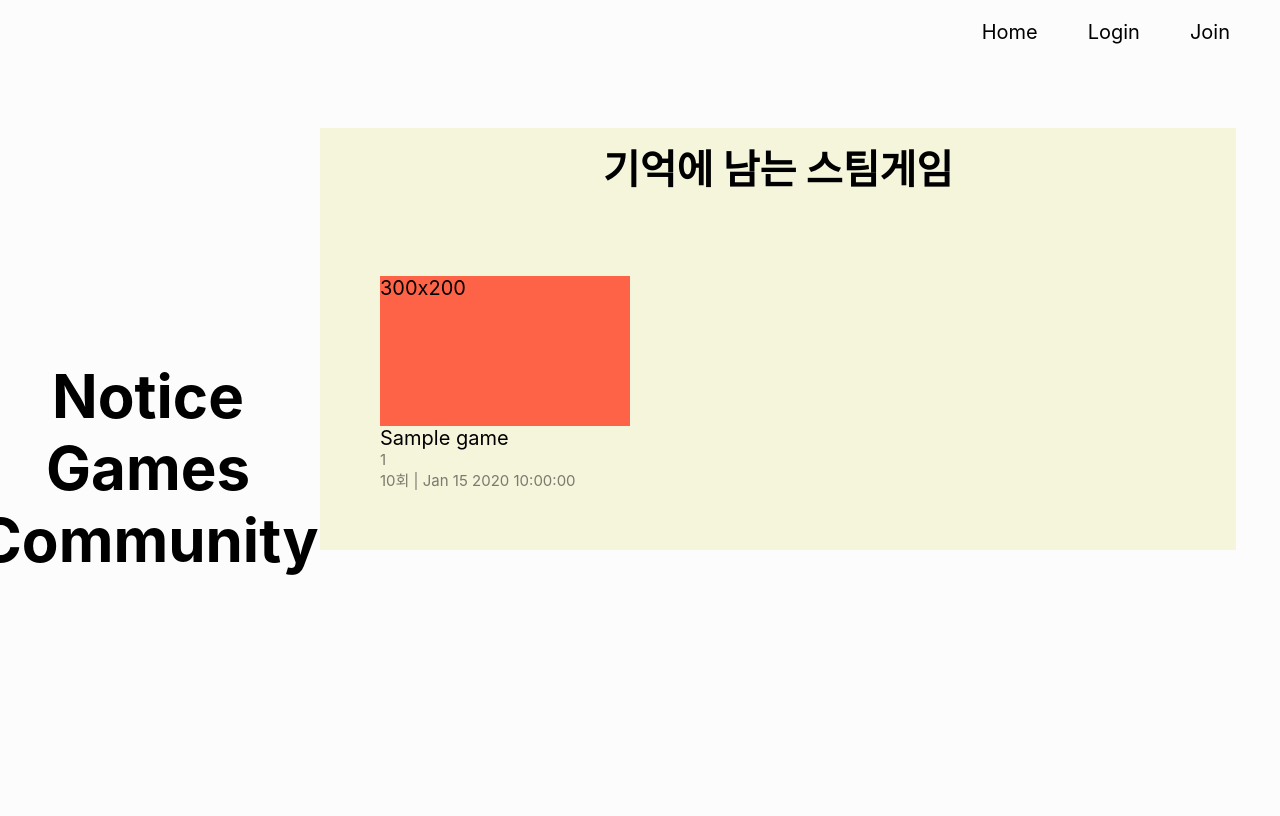
After one commit to Juzdalua/memorable-games, a Node server app: page /games in a window 1280 px wide. The commit adds this page. Shown: the top 816 px of the page. Run offline with Node 20, Linux system fonts and the light colour scheme; tables that the repository leaves empty hold one stand-in row (values such as "Sample post"); some libraries are stand-ins or nearby versions.

Commit message:
Change menu

```diff
--- a/src/controllers/steamController.js
+++ b/src/controllers/gameController.js
@@ -1,64 +1,64 @@
 import Like from "../model/Like";
-import Steam from "../model/Steam";
+import Game from "../model/Game";
 import User from "../model/User";
 import Comment from "../model/Comment";
 
 
-export const getSteamList = async (req, res) => {
-    const steams = await Steam.find({}).sort({createAt:"desc"}).populate("owner");
+export const getGameList = async (req, res) => {
+    const games = await Game.find({}).sort({createAt:"desc"}).populate("owner");
 
-    res.render("steam/steam-list", {pageTitle:" | Steam", steams});
+    res.render("games/games-list", {pageTitle:" | Game", games});
 };
 
 //게시물 작성
-export const getSteamWrite = (req, res) => {
+export const getGameWrite = (req, res) => {
 
-    res.render("steam/steam-write", {pageTitle:" | Steam"});
+    res.render("games/games-write", {pageTitle:" | Game"});
 };
-export const postSteamWrite = async (req, res) => {
+export const postGameWrite = async (req, res) => {
     const {title, description,age, genre} = req.body;
 
-    const steam = await Steam.create({
+    const game = await Game.create({
         title, description,age, genre,
         owner: req.session.user._id,
         fileUrl: req.file.path
     });
     const user = await User.findById(req.session.user._id);
-    user.steam.push(steam._id);
+    user.game.push(game._id);
     user.save();
 
     //좋아요&싫어요 달아주기
     const like = await Like.create({
-       game: steam._id
+       game: game._id
     });
-    steam.like = like._id;
-    steam.save();
+    game.like = like._id;
+    game.save();
 
-    return res.redirect("/steam");
+    return res.redirect("/games");
 };
 
 //게시물 클릭
-export const getSteam = async (req,res) => {
+export const getGame = async (req,res) => {
     const {id} = req.params;
-    const steam = await Steam.findById(id).populate("owner").populate("like");
+    const game = await Game.findById(id).populate("owner").populate("like");
 
     //조회수 늘려주기
-    steam.views++;
-    steam.save();
+    game.views++;
+    game.save();
 
     const comments = await Comment.find({game:id}).sort({createdAt:"desc"}).populate("owner");
 
-    return res.render("steam/steam", {pageTitle:"Steam", steam, comments});
+    return res.render("games/games", {pageTitle:"Game", game, comments});
 };
 
 // Like & Dislike
-export const getSteamLike = async (req, res) => {
+export const getGameLike = async (req, res) => {
     const {id} = req.params;
-    const steam = await Steam.findById(id).populate("owner").populate("like");
+    const game = await Game.findById(id).populate("owner").populate("like");
 
     //login validation
     if(!req.session.user)
-        return res.render("steam/steam", {pageTitle:"Steam", errorMessage:"로그인 먼저 하세요.", steam});
+        return res.render("games/games", {pageTitle:"Game", errorMessage:"로그인 먼저 하세요.", game});
 
     // like model 찾기
     const like = await Like.findOne({game: id});
@@ -94,13 +94,13 @@ export const getSteamLike = async (req, res) => {
 
     res.redirect('back');
 };
-export const getSteamDislike = async (req, res) => {
+export const getGameDislike = async (req, res) => {
     const {id} = req.params;
-    const steam = await Steam.findById(id).populate("owner").populate("like");
+    const game = await Game.findById(id).populate("owner").populate("like");
 
     //login validation
     if(!req.session.user)
-        return res.render("steam/steam", {pageTitle:"Steam", errorMessage:"로그인 먼저 하세요.", steam});
+        return res.render("games/games", {pageTitle:"Game", errorMessage:"로그인 먼저 하세요.", game});
 
     // like model 찾기
     const like = await Like.findOne({game: id});
@@ -140,12 +140,12 @@ export const createComment = async (req, res) => {
         params:{id},
         body:{comment}
     } = req;
-    const steam = await Steam.findById(id).populate("owner").populate("like");
+    const game = await Game.findById(id).populate("owner").populate("like");
     const loginUser = await User.findById(req.session.user._id);
 
     //login validation
     if(!req.session.user)
-        return res.render("steam/steam", {pageTitle:"Steam", errorMessage:"로그인 먼저 하세요.", steam});
+        return res.render("games/games", {pageTitle:"Game", errorMessage:"로그인 먼저 하세요.", game});
 
     const newComment = await Comment.create({
         comment,
@@ -155,30 +155,30 @@ export const createComment = async (req, res) => {
 
     const comments = await Comment.find({game:id}).sort({createdAt:"desc"}).populate("owner");
 
-    steam.comments.push(newComment);
-    steam.save();
+    game.comments.push(newComment);
+    game.save();
 
     loginUser.comments.push(newComment);
     loginUser.save();
 
-    return res.render("steam/steam", {pageTitle:"Steam", steam, comments});
+    return res.render("games/games", {pageTitle:"Game", game, comments});
 };
 
 export const deleteComment = async (req, res) => {
     const loginUser = req.session.user;
     //login validation
     if(!loginUser)
-        return res.render("steam/steam", {pageTitle:"Steam", errorMessage:"로그인 먼저 하세요.", steam});
+        return res.render("games/games", {pageTitle:"Game", errorMessage:"로그인 먼저 하세요.", game});
 
     const commentId = req.params.id;
-    const {steam_id} = req.body;
+    const {game_id} = req.body;
 
     const comment = await Comment.findById(commentId).populate("owner");
 
     if(!comment)
         return res.redirect("back");
 
-    const steam = await Steam.findById(steam_id).populate("comments");
+    const game = await Game.findById(game_id).populate("comments");
     const user = await User.findById(comment.owner._id).populate("comments");
 
     //user validation
@@ -186,12 +186,12 @@ export const deleteComment = async (req, res) => {
         return res.status(404).render("404");
 
     await Comment.findByIdAndDelete(commentId);
-    steam.comments = steam.comments.filter(x => String(x._id) != String(commentId));
-    steam.save();
+    game.comments = game.comments.filter(x => String(x._id) != String(commentId));
+    game.save();
     user.comments = user.comments.filter(x => String(x._id) != String(commentId));
     user.save();
 
-    const comments = await Comment.find({game:steam_id}).sort({createdAt:"desc"}).populate("owner");
+    const comments = await Comment.find({game:game_id}).sort({createdAt:"desc"}).populate("owner");
 
-    return res.render("steam/steam", {pageTitle:"Steam", steam, comments});
+    return res.render("games/games", {pageTitle:"Game", game, comments});
 };
--- a/src/model/Comment.js
+++ b/src/model/Comment.js
@@ -5,7 +5,7 @@ const CommentSchema = new Schema({
     comment: {type:String, required:true},
     createAt: {type:Date, default:Date.now, required:true},
     owner: {type:mongoose.Schema.Types.ObjectId, ref:"User"},
-    game: {type:mongoose.Schema.Types.ObjectId, required:true, ref:"Steam"}
+    game: {type:mongoose.Schema.Types.ObjectId, required:true, ref:"Game"}
 });
 
 
--- a/src/model/Steam.js
+++ b/src/model/Game.js
@@ -1,7 +1,7 @@
 import mongoose from 'mongoose';
 const { Schema } = mongoose;
 
-const SteamSchema = new Schema({
+const GameSchema = new Schema({
     title: {type:String, required:true},
     description: {type:String, required:true},
     createAt:{type:Date, default:Date.now},
@@ -17,5 +17,5 @@ const SteamSchema = new Schema({
 
 
 
-const Steam = mongoose.model("Steam", SteamSchema);
-export default Steam;
+const Game = mongoose.model("Game", GameSchema);
+export default Game;
--- a/src/model/Like.js
+++ b/src/model/Like.js
@@ -5,7 +5,7 @@ const LikeSchema = new Schema({
     like: {type:Number, default:0},
     dislike:{type:Number, default:0},
     owner: [{type:mongoose.Schema.Types.ObjectId, ref:"User"}],
-    game: {type:mongoose.Schema.Types.ObjectId, required:true, ref:"Steam"}
+    game: {type:mongoose.Schema.Types.ObjectId, required:true, ref:"Game"}
 });
 
 
--- a/src/model/User.js
+++ b/src/model/User.js
@@ -7,7 +7,7 @@ const UserSchema = new Schema({
     email: {type:String, required:true, unique:true},
     grade: {type:Number, required:true, default:2}, //0-master 1-sec_master 2-nomal
     notice:[ {type:mongoose.Schema.Types.ObjectId, ref:"Notice"} ],
-    steam:[ {type:mongoose.Schema.Types.ObjectId, ref:"Steam"} ],
+    game:[ {type:mongoose.Schema.Types.ObjectId, ref:"Game"} ],
     like:[ {type:mongoose.Schema.Types.ObjectId, ref:"Like"} ],
     comments: [{type:mongoose.Schema.Types.ObjectId, ref:"Comment"}],
 });
--- a/src/routers/apiRouter.js
+++ b/src/routers/apiRouter.js
@@ -1,10 +1,10 @@
 import express from "express";
-import {createComment, deleteComment} from "../controllers/steamController";
+import {createComment, deleteComment} from "../controllers/gameController";
 
 const apiRouter = express.Router();
 
-apiRouter.route("/steams/:id/comment").post(createComment);
-apiRouter.route("/steams/:id/comment/delete").post(deleteComment);
+apiRouter.route("/games/:id/comment").post(createComment);
+apiRouter.route("/games/:id/comment/delete").post(deleteComment);
 
 
 export default apiRouter;
--- a/src/server.js
+++ b/src/server.js
@@ -1,7 +1,7 @@
 import express from "express";
 import rootRouter from "./routers/rootRouter";
 import noticeRouter from "./routers/noticeRouter";
-import steamRouter from "./routers/steamRouter";
+import gameRouter from "./routers/gameRouter";
 import apiRouter from "./routers/apiRouter";
 import bodyParser from "body-parser";
 import "./db";
@@ -30,7 +30,7 @@ app.use(localsMiddlewares);
 app.use("/uploads", express.static("uploads"));
 app.use('/', rootRouter);
 app.use('/notice', noticeRouter);
-app.use('/steam', steamRouter);
+app.use('/games', gameRouter);
 app.use('/api', apiRouter);
 
 //404 Uncorrect URL
--- a/src/views/steam/steam-list.pug
+++ b/src/views/games/games-list.pug
@@ -1,5 +1,5 @@
 extends ../layouts/base.pug
-include ../mixins/steam-mixin.pug
+include ../mixins/games-mixin.pug
 
 block content
     div.main__header
@@ -8,10 +8,10 @@ block content
     if loggedIn && loggedInUser.grade === 0
         div.notice-maseter__write
             div.notice-maseter__write-btn
-                a(href="/steam/write") 글쓰기
+                a(href="/games/write") 글쓰기
 
     div.steam-container
-        each steam in steams
-            +steam(steam)
+        each game in games
+            +game(game)
         else
-            span no steam games..
+            span no games...
--- a/src/views/layouts/base.pug
+++ b/src/views/layouts/base.pug
@@ -28,11 +28,9 @@ html(lang="en")
                 li
                     a(href="/notice") Notice
                 li
-                    a(href="/steam") Steam
+                    a(href="/games") Games
                 li
-                    a(href="/online") Online
-                li
-                    a(href="/mygames") My games
+                    a(href="/community") Community
 
         main
             block content
--- a/src/views/mixins/comment-mixin.pug
+++ b/src/views/mixins/comment-mixin.pug
@@ -4,9 +4,9 @@ mixin comment(comment)
         span.steam__main-comment__item-userid=comment.owner.userid
         span.steam__main-comment__item-createAt=String(comment.createAt).substr(4,20)
         if String(comment.owner._id) === String(locals.loggedInUser._id)
-            form(action=`/api/steams/${comment._id}/comment/delete` method="POST")
+            form(action=`/api/games/${comment._id}/comment/delete` method="POST")
                 input.steam__main-comment__item-delete(type="submit" value="X")
-                input(type="text" value=`${comment.game}` readonly name="steam_id" style="display:none;")
+                input(type="text" value=`${comment.game}` readonly name="game_id" style="display:none;")
             //- span.steam__main-comment__item-delete(onclick=`location.href="/api/steams/${comment._id}/comment/delete"`) ❌
     div
         span.steam__main-comment__item-text=comment.comment
--- /dev/null
+++ b/src/views/mixins/games-mixin.pug
@@ -0,0 +1,9 @@
+mixin game(game)
+
+    div.steam-item(OnClick=`location.href="/games/${game._id}"`)
+        div.steam-item__thumbnail
+            div 300x200
+        div.steam-item__content
+            span.steam-item__content-title=game.title
+            span.steam-item__content-owner=game.owner.userid
+            span.steam-item__content-metas  #{game.views}회 | #{String(game.createAt).substr(4,20)}
```
Also changed, not shown: src/routers/gameRouter.js (added, +14 -0 lines), src/routers/steamRouter.js (deleted, +0 -14 lines), src/views/games/games.pug (renamed from src/views/steam/steam.pug, +17 -17 lines), src/views/mixins/steam-mixin.pug (deleted, +0 -9 lines), src/views/games/games-write.pug (renamed from src/views/steam/steam-write.pug).
